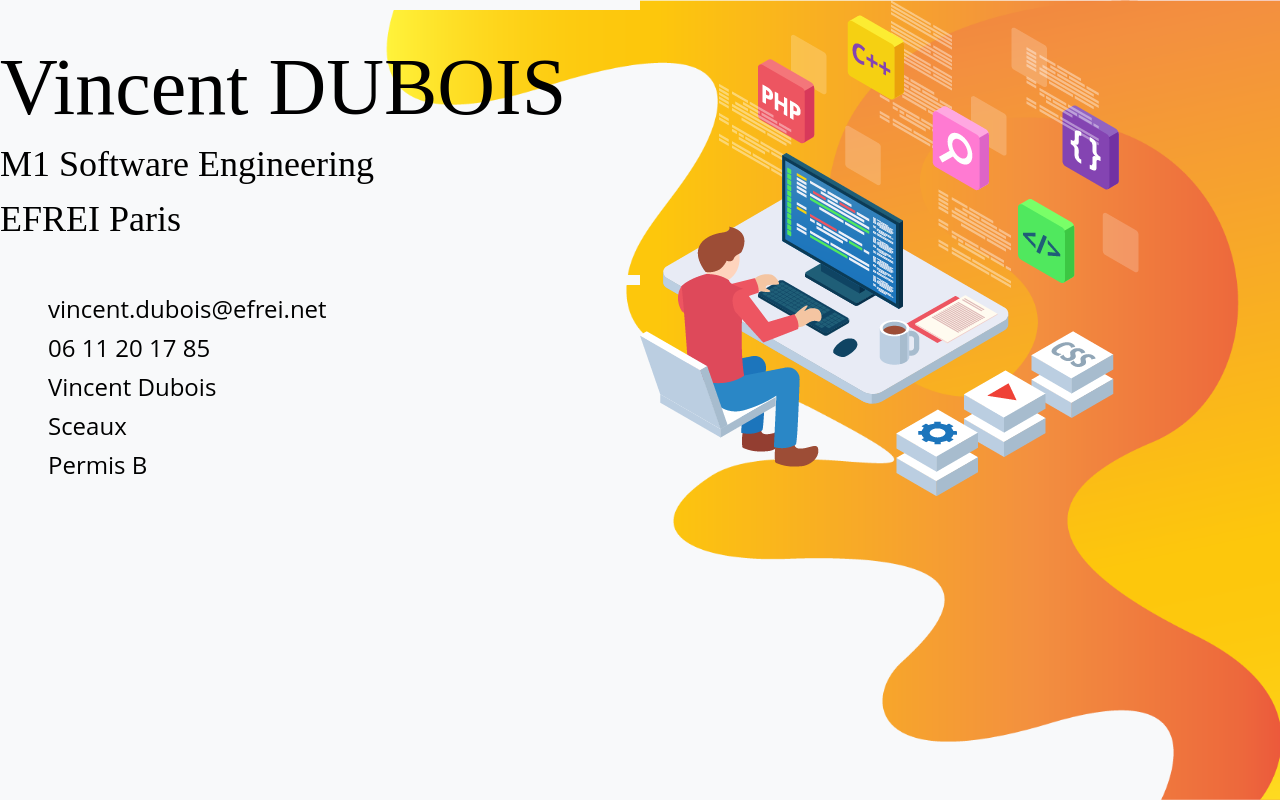
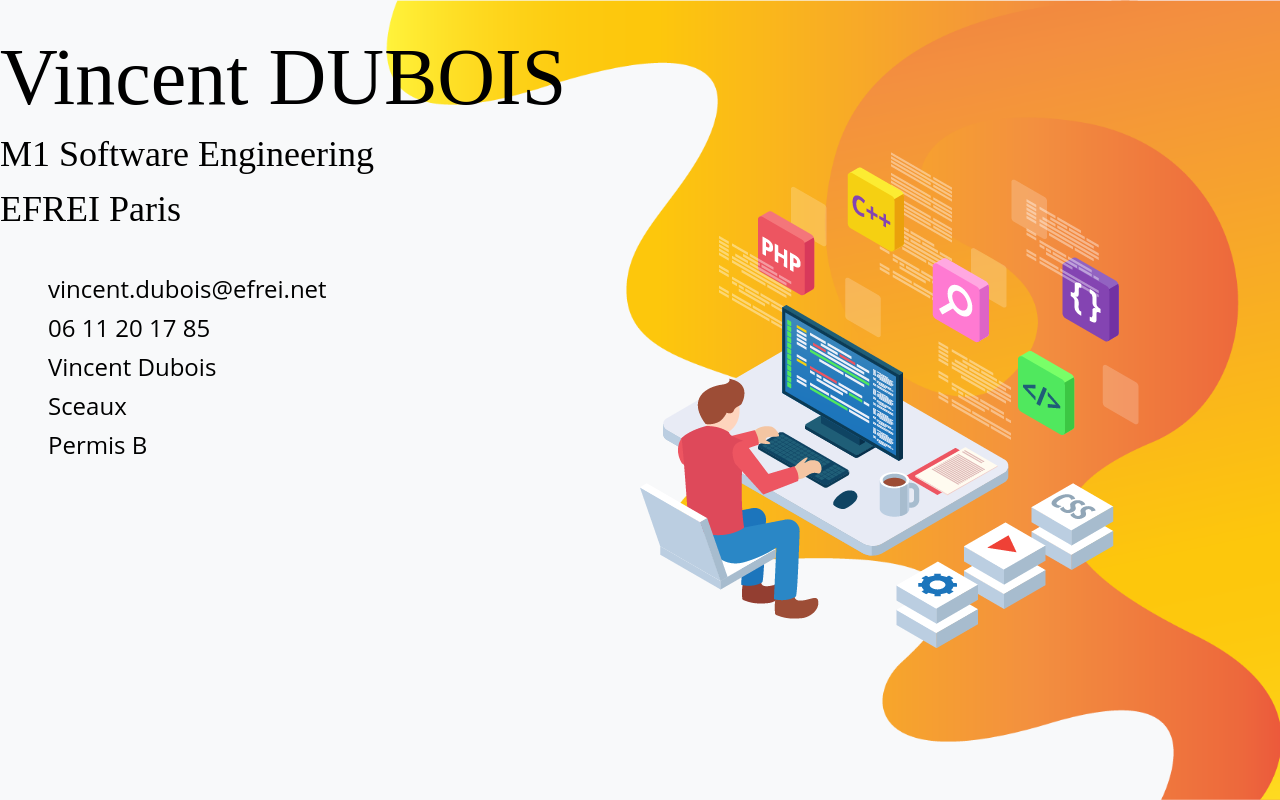
Before and after one commit to vincentdbs/MyCVReact, a React (Create React App) app: page / in a window 1280 px wide. Built offline with nearby package versions, Linux system fonts and the light colour scheme.

Commit message:
image centering

```diff
--- a/src/Ressources/CSS/ContainerInfo.css
+++ b/src/Ressources/CSS/ContainerInfo.css
@@ -14,8 +14,11 @@
     flex: 1;
 }
 
-.container-top-right{
-
+.container-top-right > img{
+    display: block;
+    position: relative;
+    top: 50%;
+    transform: translateY(-50%);
 }
 
 @media (min-width: 0px) and (max-width: 480px) {
--- a/src/Ressources/CSS/Top.css
+++ b/src/Ressources/CSS/Top.css
@@ -34,8 +34,8 @@
 .me{
     padding-bottom: 24px;
     padding-top: 24px;
-    border-top: var(--color-whitebg) 10px solid;
-    border-bottom: var(--color-whitebg) 10px solid;
+    /*border-top: var(--color-whitebg) 10px solid;*/
+    /*border-bottom: var(--color-whitebg) 10px solid;*/
 }
 
 .me > *{
```
